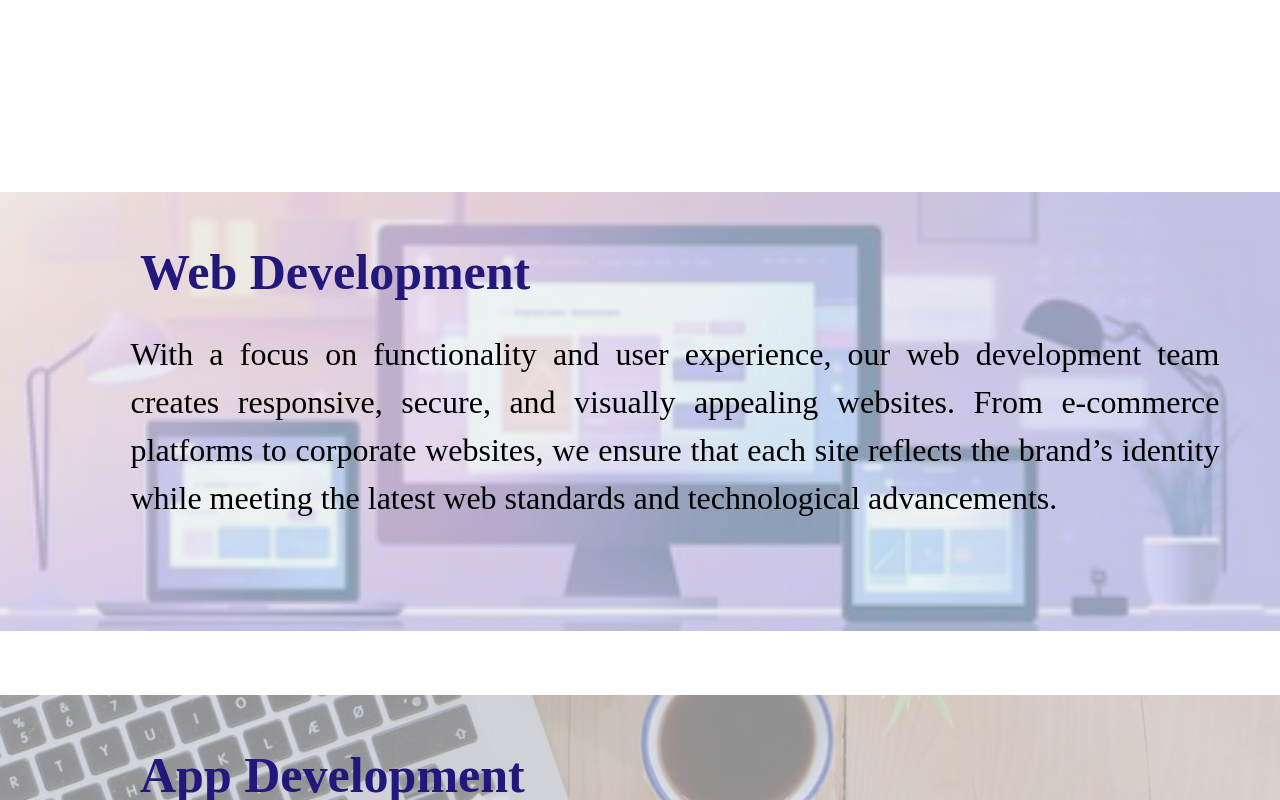
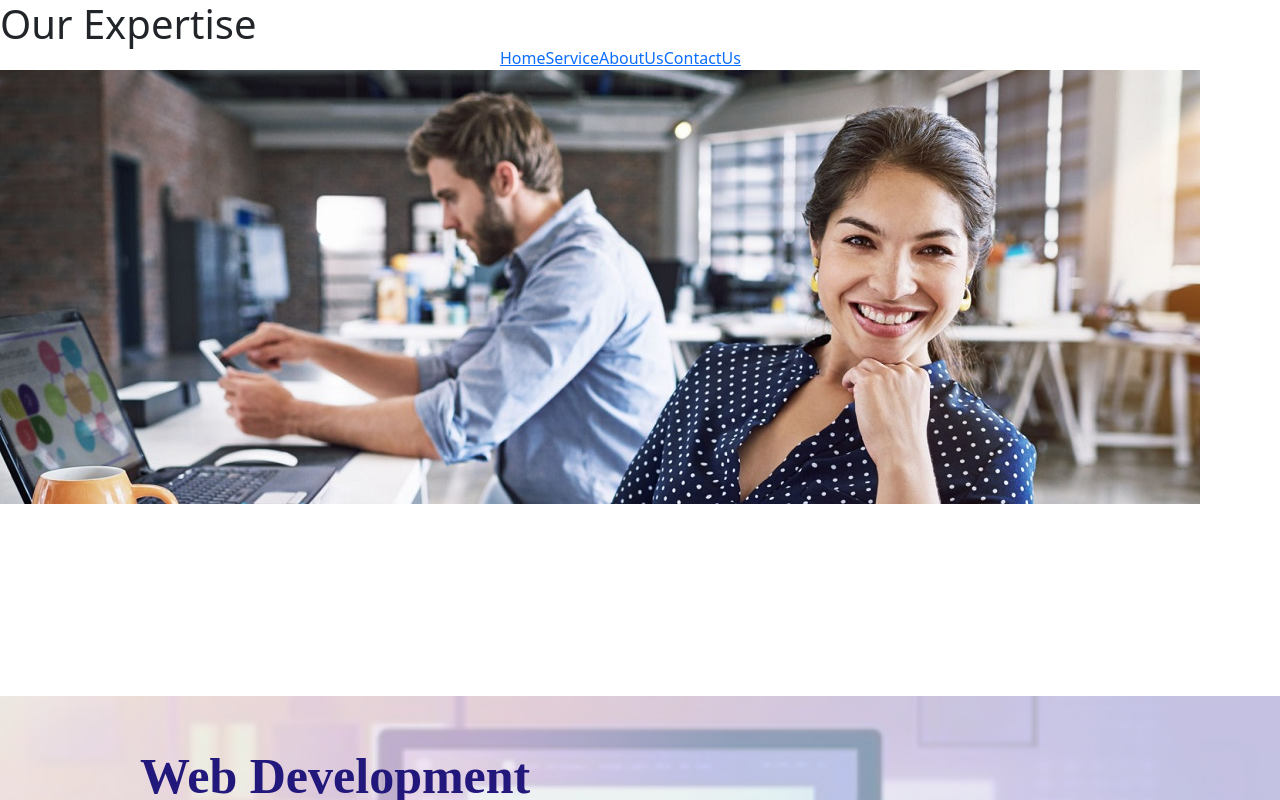
Before and after one commit to chnaveen45/Teamwork, a React (Create React App) app in the folder frontend/: page /servies in a window 1280 px wide. Shown: the top 800 px of the page. Built offline with nearby package versions, Linux system fonts and the light colour scheme.

Commit message:
Update Servies.js
Changed serves.js file

```diff
--- a/frontend/src/Component/Servies.js
+++ b/frontend/src/Component/Servies.js
@@ -10,6 +10,25 @@ function Servies() {
   return (
     <div>
 
+
+<div className='back'>
+      <div className='lfg'  >
+
+        <h1 className='bbnh' >Our Expertise<br></br></h1>
+
+
+
+        <p style={{ color: 'white', marginLeft: '28%',marginTop:'40px' }}>Solutions crafted with care. Your success, our purpose.</p>
+
+        <div className="asdd" style={{ marginLeft: '500px',marginTop:'-82px' }}>
+          <Link to="/home" className='oopt' >Home</Link>
+          <Link to="/servies" className='oopt'>Service</Link>
+          <Link to="/aboutus" className='oopt'>AboutUs</Link>
+          <Link to="/contactus" className='oopt'>ContactUs</Link>
+          </div>
+        </div>
+       < img src={dd} alt='service1' className='rr'></img>
+      </div>
 
 
       <div className="text-overlay-container" style={{ marginTop: '15%' }}> <div className="hh"> <div className="overlay"></div> <h1 style={{ fontSize: '50px', fontFamily: 'inria serif', color: '#22177A', paddingBottom: '10px', marginLeft: '70px' }}><b>Web Development</b></h1> <p className="er" style={{ paddingTop: '10px', fontFamily: 'inria serif' }}>With a focus on functionality and user experience, our web development team creates responsive, secure, and visually appealing websites. From e-commerce platforms to corporate websites, we ensure that each site reflects the brand’s identity while meeting the latest web standards and technological advancements.</p> </div> </div>
```
